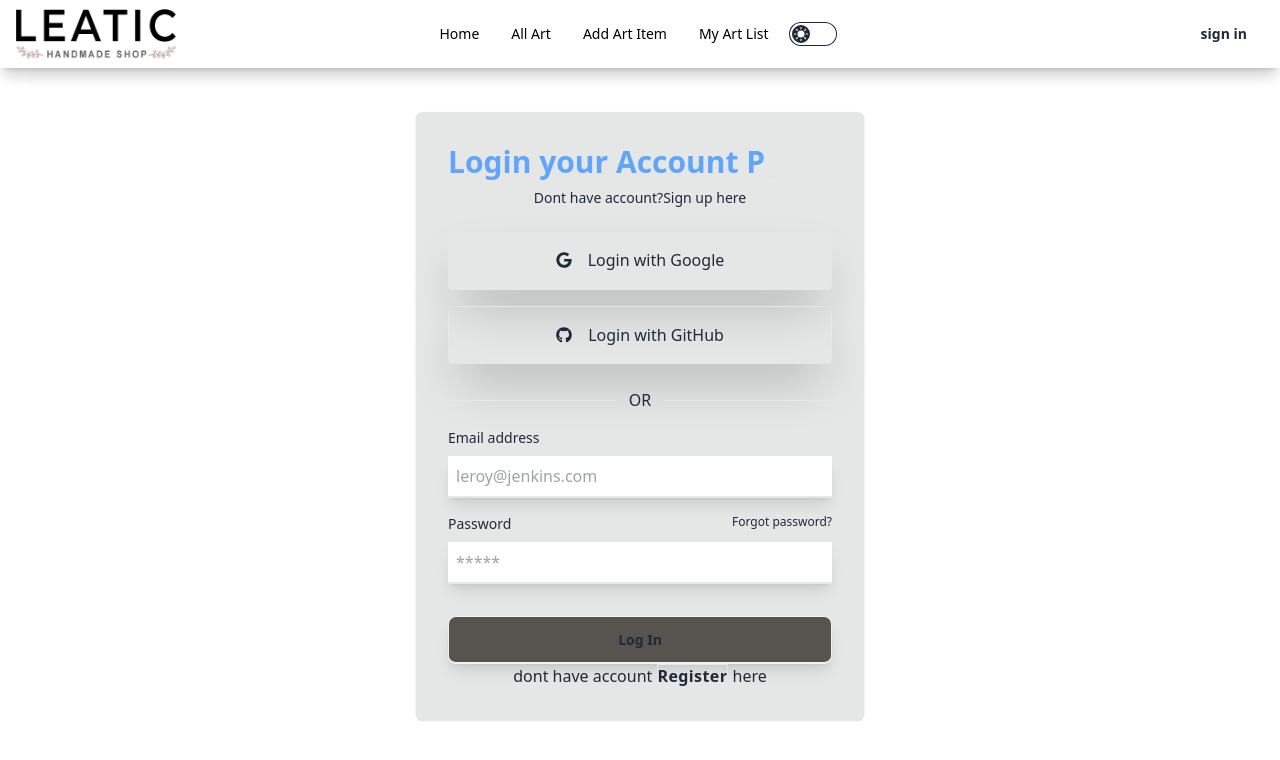
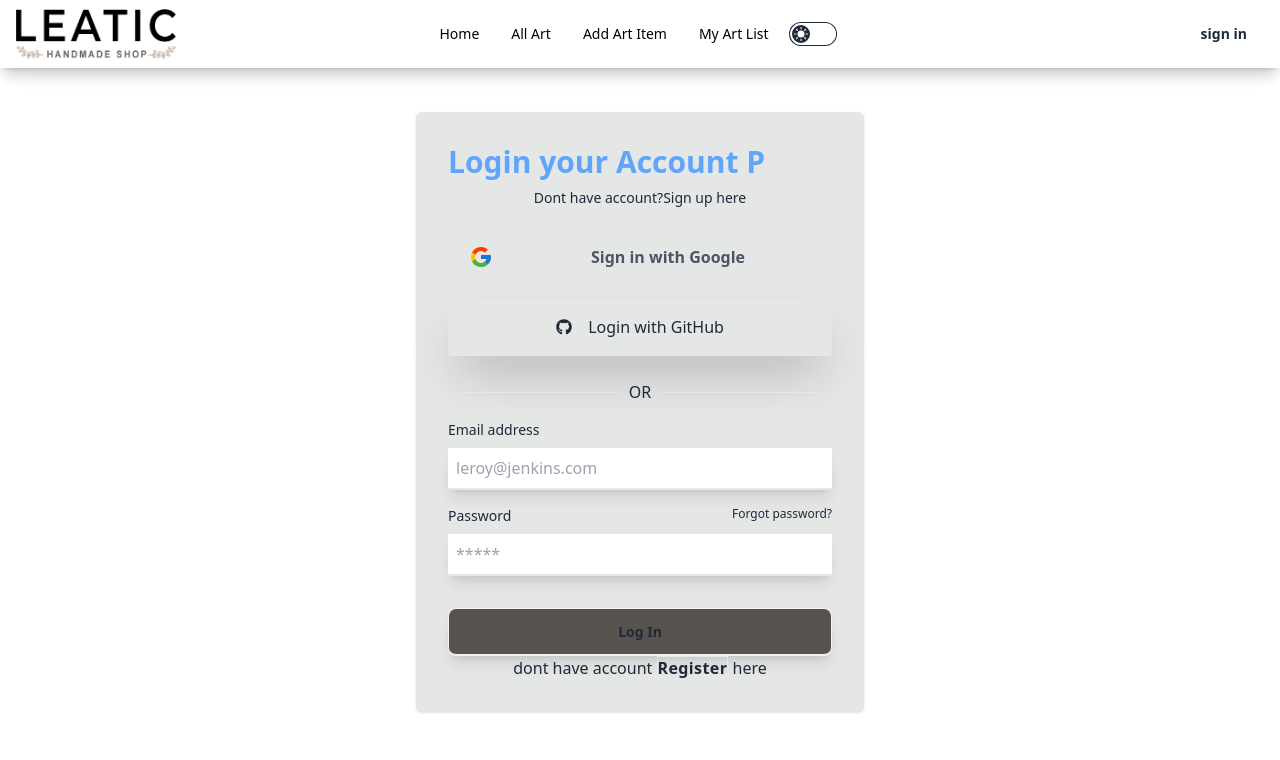
Before and after one commit to jaynabKhatun/handmade-craft-store-client-side, a React (Vite) app: page /login in a window 1280 px wide. Shown: the top 760 px of the page. Built offline with nearby package versions, Linux system fonts and the light colour scheme; no server answers.

Commit message:
added google log in, hover show name on profile pic

```diff
--- a/package.json
+++ b/package.json
@@ -19,6 +19,7 @@
     "react": "^18.2.0",
     "react-dom": "^18.2.0",
     "react-fast-marquee": "^1.6.4",
+    "react-hot-toast": "^2.4.1",
     "react-icons": "^5.1.0",
     "react-router-dom": "^6.23.0",
     "react-simple-typewriter": "^5.0.1",
@@ -40,6 +41,6 @@
     "eslint-plugin-react-refresh": "^0.4.6",
     "postcss": "^8.4.38",
     "tailwindcss": "^3.4.3",
-    "vite": "^5.2.0"
+    "vite": "^5.3.3"
   }
 }
--- /dev/null
+++ b/src/Hooks/UseAuth.jsx
@@ -0,0 +1,19 @@
+import { useContext } from "react";
+import { AuthContext } from "../providers/AuthProviders";
+
+const UseAuth = () => {
+  const auth = useContext(AuthContext);
+  return auth;
+};
+
+export default UseAuth;
+
+// import { useContext } from 'react'
+// import { AuthContext } from '../Authprovider/AuthProvider'
+
+// const UseAuth = () => {
+//     const auth = useContext(AuthContext)
+//     return auth
+// }
+
+// export default UseAuth
--- a/src/firebase/firebase.init.config.js
+++ b/src/firebase/firebase.init.config.js
@@ -5,12 +5,12 @@ import { initializeApp } from "firebase/app";
 
 // Your web app's Firebase configuration
 const firebaseConfig = {
-    apiKey: import.meta.env.VITE_APIKEY,
-    authDomain: import.meta.env.VITE_AUTHDOMAIN,
-    projectId: import.meta.env.VITE_PROJECTID,
-    storageBucket: import.meta.env.VITE_STORAGEBUCKET,
-    messagingSenderId: import.meta.env.VITE_MESSAGINGSENDERID,
-    appId: import.meta.env.VITE_APPID,
+    apiKey: import.meta.env.VITE_apiKey,
+    authDomain: import.meta.env.VITE_authDomain,
+    projectId: import.meta.env.VITE_projectId,
+    storageBucket: import.meta.env.VITE_storageBucket,
+    messagingSenderId: import.meta.env.VITE_messagingSenderId,
+    appId: import.meta.env.VITE_appId,
 };
 
 // Initialize Firebase
--- a/src/pages/loginPage/LoginPage.jsx
+++ b/src/pages/loginPage/LoginPage.jsx
@@ -6,21 +6,18 @@ import { Typewriter } from "react-simple-typewriter";
 import { useContext } from "react";
 import { AuthContext } from "../../providers/AuthProviders";
 import Swal from "sweetalert2";
-
-
+import SocialLogin from "./SocialLogin";
 
 const LoginPage = () => {
-
-    const { loginUser, googleLogIn, githubLogIn } = useContext(AuthContext);
+  const { loginUser, githubLogIn } = useContext(AuthContext);
   const location = useLocation();
-    console.log('there is location', location);
+  console.log("there is location", location);
   const navigate = useNavigate();
-
 
   console.log(location);
 
   const handleLogin = (e) => {
-        e.preventDefault()
+    e.preventDefault();
     const form = e.target;
     const email = form.email.value;
     const password = form.password.value;
@@ -46,129 +43,89 @@ const LoginPage = () => {
     //login user with email and password
 
     loginUser(email, password)
-            .then(result => {
+      .then((result) => {
         console.log(result.user);
-                navigate(location?.state ? location.state : '/');
-
-
+        navigate(location?.state ? location.state : "/");
 
         Swal.fire({
           position: "top-end",
           icon: "success",
           title: "Log in Successfully",
           showConfirmButton: false,
-                    timer: 1500
+          timer: 1500,
         });
 
         //user navigate to home page
 
-
-
-
         form.reset();
       })
-            .catch(error => {
+      .catch((error) => {
         console.log(error.message);
         Swal.fire({
           icon: "error",
           title: "Oops...",
           text: error.message,
-                })
-
-            })
-
-
+        });
+      });
 
     //google log in
+  };
 
-
-
-
-
-
-
-    }
-
-    const handleGoogleLogIn = () => {
-        googleLogIn()
-            .then(result => {
+  const handleGithubLogIn = () => {
+    githubLogIn()
+      .then((result) => {
         console.log(result.user);
         Swal.fire({
           position: "top-end",
           icon: "success",
           title: "Log in Successfully",
           showConfirmButton: false,
-                    timer: 1500
-                });
-
-            })
-            .catch(error => {
-                console.log(error.message);
-            })
-    }
-
-    const handleGithubLogIn = () => {
-        githubLogIn()
-            .then(result => {
-                console.log(result.user);
-                Swal.fire({
-                    position: "top-end",
-                    icon: "success",
-                    title: "Log in Successfully",
-                    showConfirmButton: false,
-                    timer: 1500
+          timer: 1500,
         });
       })
-            .catch(error => {
+      .catch((error) => {
         console.log(error.message);
-            })
-
-    }
-
-
-
-
+      });
+  };
 
   return (
-
     <div>
       <Navber></Navber>
       <div className="flex items-center justify-center mt-28 mb-4">
-
         <div className="w-full max-w-md p-4 rounded-md shadow sm:p-8 bg-base-300 dark:text-gray-800">
           <span className="mb-3 text-3xl font-semibold text-blue-400">
             <Typewriter
-                            words={['Login your Account Please']}
+              words={["Login your Account Please"]}
               loop={""}
-
               cursor
-                            cursorStyle='_'
+              cursorStyle="_"
               typeSpeed={70}
               deleteSpeed={50}
               delaySpeed={1000}
-
-
             />
-
-
-
           </span>
-                    <p className="text-sm text-center dark:text-gray-600 mt-2">Dont have account?
-                        <a href="#" rel="noopener noreferrer" className="focus:underline hover:underline">Sign up here</a>
+          <p className="text-sm text-center dark:text-gray-600 mt-2">
+            Dont have account?
+            <a
+              href="#"
+              rel="noopener noreferrer"
+              className="focus:underline hover:underline"
+            >
+              Sign up here
+            </a>
           </p>
           <div className="my-6 space-y-4">
-                        <button onClick={handleGoogleLogIn}
+            <SocialLogin></SocialLogin>
 
-                            aria-label="Login with Google" type="button" className="flex items-center justify-center w-full p-4 space-x-4 border-b-2 rounded-md focus:ring-2 focus:ring-offset-1 shadow-2xl dark:border-gray-600 focus:dark:ring-violet-600">
-                            <FaGoogle></FaGoogle>
-                            <p>Login with Google</p>
-                        </button>
-                        <button onClick={handleGithubLogIn}
-                            aria-label="Login with GitHub" role="button" className="flex items-center justify-center w-full p-4 shadow-2xl space-x-4 border rounded-md focus:ring-2 focus:ring-offset-1 dark:border-gray-600 focus:dark:ring-violet-600">
+            <button
+              onClick={handleGithubLogIn}
+              aria-label="Login with GitHub"
+              role="button"
+              className="flex items-center justify-center w-full p-4 shadow-2xl space-x-4 border rounded-md focus:ring-2 focus:ring-offset-1 dark:border-gray-600 focus:dark:ring-violet-600"
+            >
               <FaGithub></FaGithub>
               <p>Login with GitHub</p>
             </button>
-
           </div>
           <div className="flex items-center w-full my-4">
             <hr className="w-full dark:text-gray-600" />
@@ -176,36 +133,60 @@ const LoginPage = () => {
             <hr className="w-full dark:text-gray-600" />
           </div>
 
-
-                    <form onSubmit={handleLogin}
-                        className="space-y-8 ">
+          <form onSubmit={handleLogin} className="space-y-8 ">
             <div className="space-y-4">
               <div className="space-y-2">
-                                <label htmlFor="email" className="block text-sm">Email address</label>
+                <label htmlFor="email" className="block text-sm">
+                  Email address
+                </label>
 
-                                <input type="email" name="email" id="email" placeholder="leroy@jenkins.com" className="w-full p-2 border-b-2 fo dark:bg-gray-100 shadow-lg" />
+                <input
+                  type="email"
+                  name="email"
+                  id="email"
+                  placeholder="leroy@jenkins.com"
+                  className="w-full p-2 border-b-2 fo dark:bg-gray-100 shadow-lg"
+                />
               </div>
               <div className="space-y-2">
                 <div className="flex justify-between">
-                                    <label htmlFor="password" className="text-sm">Password</label>
-                                    <a rel="noopener noreferrer" href="#" className="text-xs hover:underline dark:text-gray-600">Forgot password?</a>
+                  <label htmlFor="password" className="text-sm">
+                    Password
+                  </label>
+                  <a
+                    rel="noopener noreferrer"
+                    href="#"
+                    className="text-xs hover:underline dark:text-gray-600"
+                  >
+                    Forgot password?
+                  </a>
                 </div>
-                                <input type="password" name="password" id="password" placeholder="*****" className="w-full p-2 border-b-2 fo dark:bg-gray-100 shadow-lg" />
+                <input
+                  type="password"
+                  name="password"
+                  id="password"
+                  placeholder="*****"
+                  className="w-full p-2 border-b-2 fo dark:bg-gray-100 shadow-lg"
+                />
               </div>
             </div>
-                        <input className="w-full btn font-bold bg-stone-600 p-2 border-b-2 fo dark:bg-gray-100 shadow-lg" type="submit" value="Log In" />
-
+            <input
+              className="w-full btn font-bold bg-stone-600 p-2 border-b-2 fo dark:bg-gray-100 shadow-lg"
+              type="submit"
+              value="Log In"
+            />
           </form>
-                    <p className="text-center">dont have account <Link to={'/register'}><span className="font-bold border border-b-2 tracking-wide">Register</span></Link> here</p>
+          <p className="text-center">
+            dont have account{" "}
+            <Link to={"/register"}>
+              <span className="font-bold border border-b-2 tracking-wide">
+                Register
+              </span>
+            </Link>{" "}
+            here
+          </p>
         </div>
-
-
       </div>
-
-
-
-
-
     </div>
   );
 };
--- /dev/null
+++ b/src/pages/loginPage/SocialLogin.jsx
@@ -0,0 +1,41 @@
+import { FcGoogle } from "react-icons/fc";
+import useAuth from "../../Hooks/UseAuth";
+import { useLocation, useNavigate } from "react-router-dom";
+import toast from "react-hot-toast";
+
+const SocialLogin = () => {
+  const { googleLogIn } = useAuth();
+  const navigate = useNavigate();
+
+  const location = useLocation();
+
+  const handleGoogleSignIn = () => {
+    googleLogIn()
+      .then((res) => {
+        console.log(res.data);
+        navigate(location.state || "/");
+        toast.success("Login Successfull");
+      })
+
+      .catch((err) => {
+        console.log(err);
+      });
+  };
+
+  return (
+    <div
+      onClick={handleGoogleSignIn}
+      className="flex items-center justify-center mt-4 text-gray-600 transition-colors duration-300 transform border rounded-lg dark:border-gray-700 dark:text-gray-200 hover:bg-gray-50 dark:hover:bg-gray-600"
+    >
+      <div className="px-4 py-2">
+        <FcGoogle className="text-2xl"></FcGoogle>
+      </div>
+
+      <span className="w-5/6 px-4 py-3 font-bold text-center">
+        Sign in with Google
+      </span>
+    </div>
+  );
+};
+
+export default SocialLogin;
--- a/src/pages/shared/navber/Navber.jsx
+++ b/src/pages/shared/navber/Navber.jsx
@@ -184,7 +184,7 @@ const Navber = () => {
 
                     {
                         user ? <div className='flex '>
-                            <img id="image-id" className="w-14 rounded-full "
+                            <img id="image-id" title={user.displayName} className="w-14 rounded-full "
                                 src={user?.photoURL || "https://i.ibb.co/wRvJPx7/vecteezy-ai-generated-the-man-said-hi-and-smiled-36110613.jpg"} />
 
                             <button onClick={handleSignout} className='btn btn-ghost'>log out</button>
--- a/src/routs/Routs.jsx
+++ b/src/routs/Routs.jsx
@@ -24,33 +24,33 @@ const router = createBrowserRouter([
             {
                 path: '/',
                 element: <Home></Home>,
-                loader: () => fetch('https://art-and-craft-store-hazel.vercel.app/crafts')
+                loader: () => fetch('http://localhost:5000/crafts')
 
             },
 
             {
                 path: '/details/:id',
                 element: <PrivateRoutes><CraftDetails></CraftDetails></PrivateRoutes>,
-                loader: ({ params }) => fetch(`https://art-and-craft-store-hazel.vercel.app/craftdata/${params.id}`),
+                loader: ({ params }) => fetch(`http://localhost:5000/craftdata/${params.id}`),
 
             },
             {
                 path: '/subcategory',
                 element: <SubCetegory></SubCetegory>,
-                loader: () => fetch('https://art-and-craft-store-hazel.vercel.app/subcategorydata')
+                loader: () => fetch('http://localhost:5000/subcategorydata')
 
             },
 
             {
                 path: '/view/:id',
                 element: <ViewSubcategory></ViewSubcategory>,
-                loader: () => fetch('https://art-and-craft-store-hazel.vercel.app/subcategorydata'),
+                loader: () => fetch('http://localhost:5000/subcategorydata'),
 
             },
             {
                 path: '/viewmore/:id',
                 element: <PrivateRoutes><ViewMoreSub></ViewMoreSub>,</PrivateRoutes>,
-                loader: ({ params }) => fetch(`https://art-and-craft-store-hazel.vercel.app/subdata/${params.id}`),
+                loader: ({ params }) => fetch(`http://localhost:5000/subdata/${params.id}`),
             },
 
 
@@ -67,7 +67,7 @@ const router = createBrowserRouter([
             {
                 path: '/allArtAndCraft',
                 element: <PrivateRoutes> <AllArtAndCraft></AllArtAndCraft></PrivateRoutes>,
-                loader: () => fetch('https://art-and-craft-store-hazel.vercel.app/crafts'),
+                loader: () => fetch('http://localhost:5000/crafts'),
             },
 
 
```
Also changed, not shown: 2 other files (tests, documents, lock files or other folders). Lines whose indentation alone changed are shown as unchanged.
